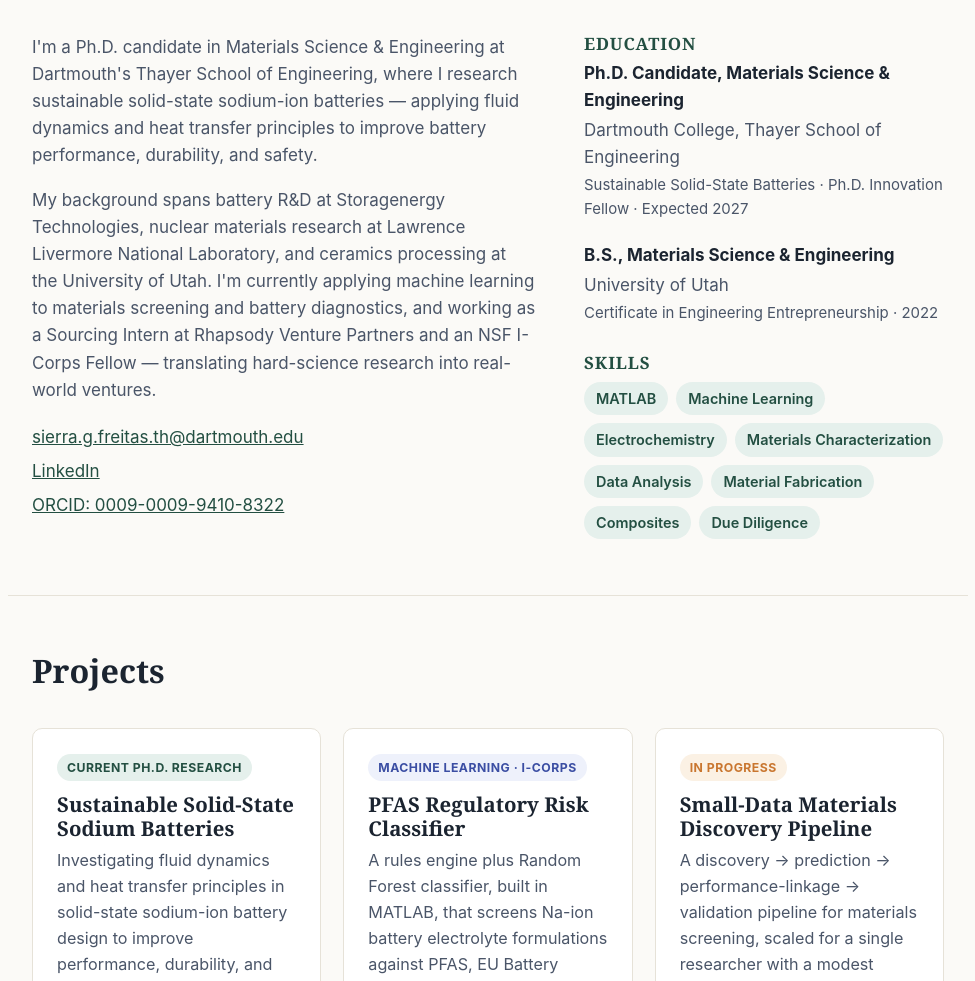
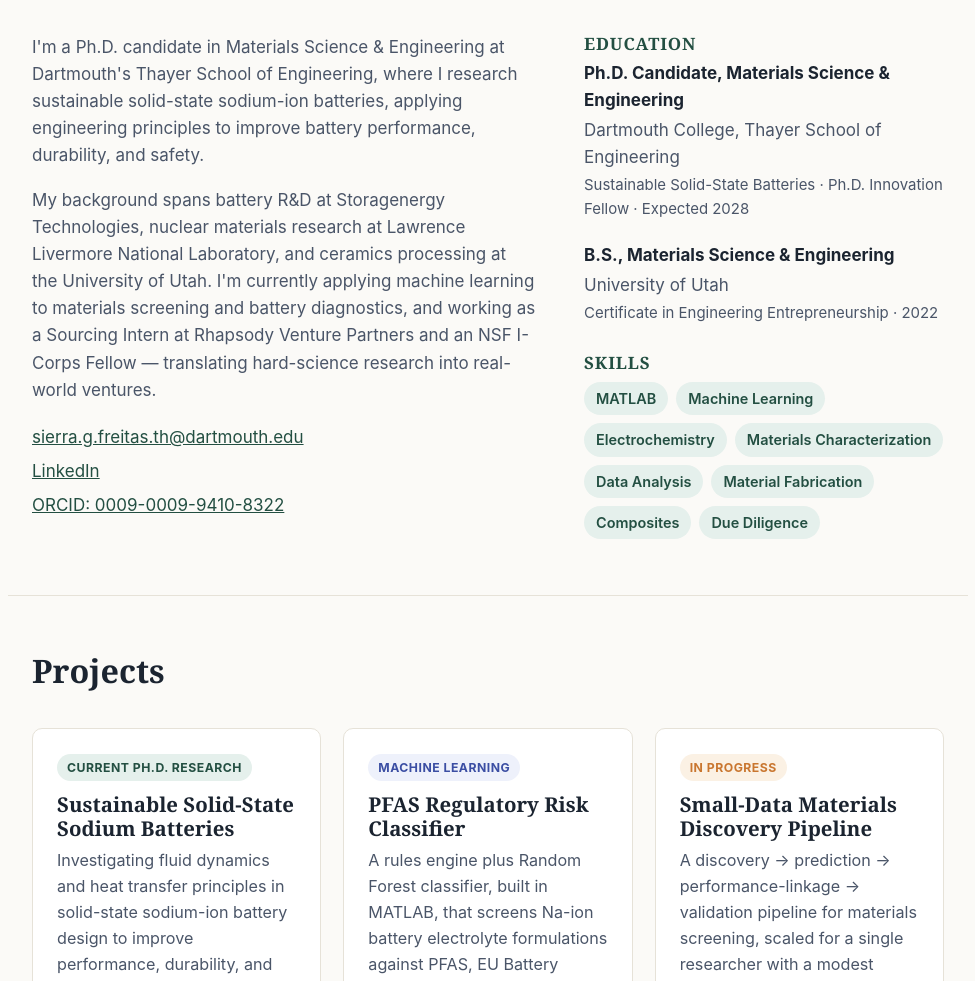
Before and after one commit to sfreitas1118/sfreitas1118.github.io, a plain HTML site: page index.html in a window 1280 px wide. Shown: the part 567-1548 px from the top of the page, without its empty margins (152-1127 px from the left). Drawn offline with Linux system fonts and the light colour scheme.

Commit message:
Update index.html

```diff
--- a/index.html
+++ b/index.html
@@ -45,7 +45,7 @@
     <h2>About</h2>
     <div class="about-grid">
       <div class="about-text">
-        <p>I'm a Ph.D. candidate in Materials Science &amp; Engineering at Dartmouth's Thayer School of Engineering, where I research sustainable solid-state sodium-ion batteries — applying fluid dynamics and heat transfer principles to improve battery performance, durability, and safety.</p>
+        <p>I'm a Ph.D. candidate in Materials Science &amp; Engineering at Dartmouth's Thayer School of Engineering, where I research sustainable solid-state sodium-ion batteries, applying engineering principles to improve battery performance, durability, and safety.</p>
         <p>My background spans battery R&amp;D at Storagenergy Technologies, nuclear materials research at Lawrence Livermore National Laboratory, and ceramics processing at the University of Utah. I'm currently applying machine learning to materials screening and battery diagnostics, and working as a Sourcing Intern at Rhapsody Venture Partners and an NSF I-Corps Fellow — translating hard-science research into real-world ventures.</p>
         <ul class="link-list">
           <li><a href="mailto:sierra.g.freitas.th@dartmouth.edu">sierra.g.freitas.th@dartmouth.edu</a></li>
@@ -58,7 +58,7 @@
         <div class="edu-item">
           <p class="edu-degree">Ph.D. Candidate, Materials Science &amp; Engineering</p>
           <p class="edu-school">Dartmouth College, Thayer School of Engineering</p>
-          <p class="edu-detail">Sustainable Solid-State Batteries · Ph.D. Innovation Fellow · Expected 2027</p>
+          <p class="edu-detail">Sustainable Solid-State Batteries · Ph.D. Innovation Fellow · Expected 2028</p>
         </div>
         <div class="edu-item">
           <p class="edu-degree">B.S., Materials Science &amp; Engineering</p>
@@ -91,7 +91,7 @@
       </article>
 
       <article class="project-card">
-        <span class="badge badge-ml">Machine Learning · I-Corps</span>
+        <span class="badge badge-ml">Machine Learning </span>
         <h3>PFAS Regulatory Risk Classifier</h3>
         <p>A rules engine plus Random Forest classifier, built in MATLAB, that screens Na-ion battery electrolyte formulations against PFAS, EU Battery Regulation, and critical-materials supply-chain risk — producing a 0–10 risk score with a plain-English breakdown. Built as a customer-discovery demo for NSF I-Corps.</p>
       </article>
```
